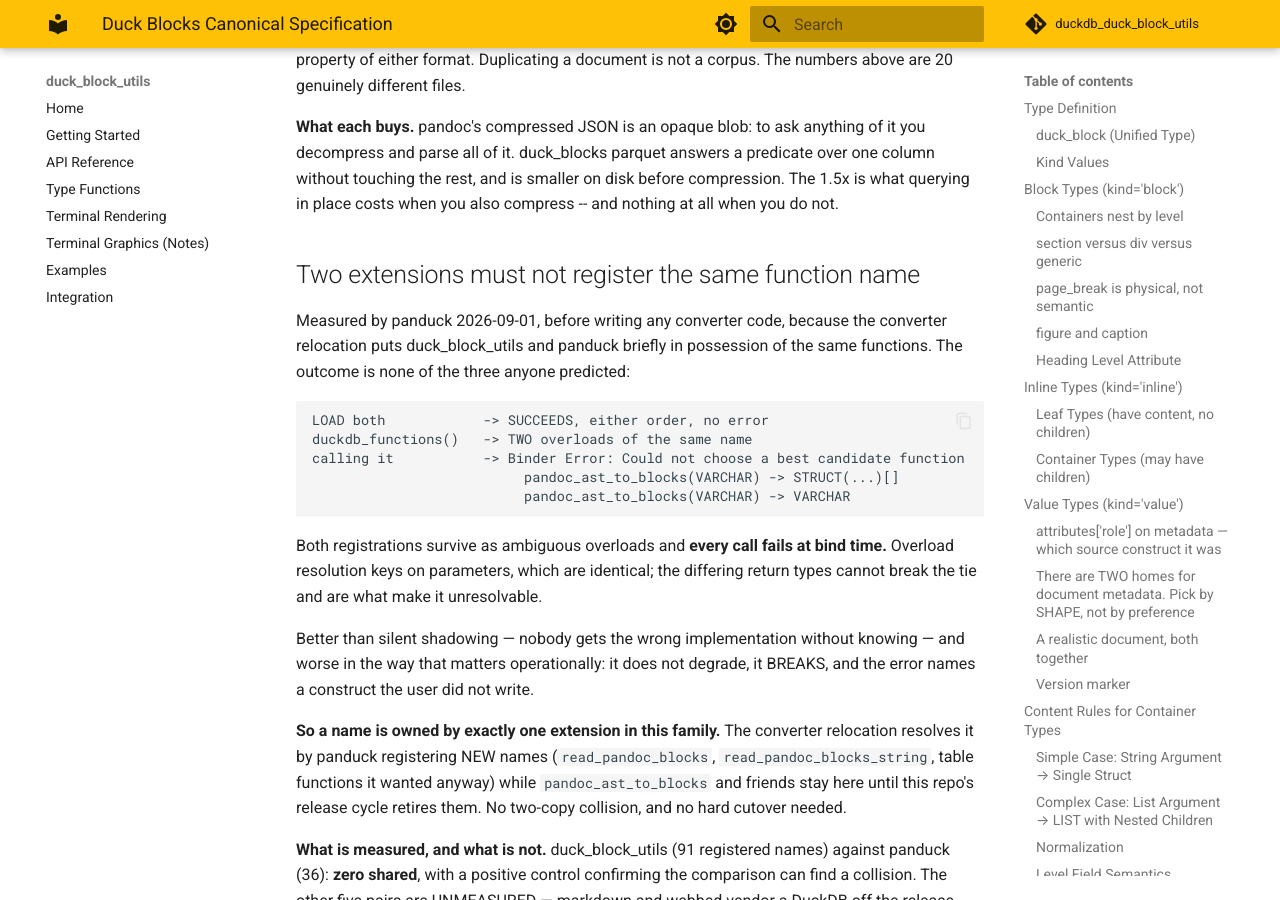
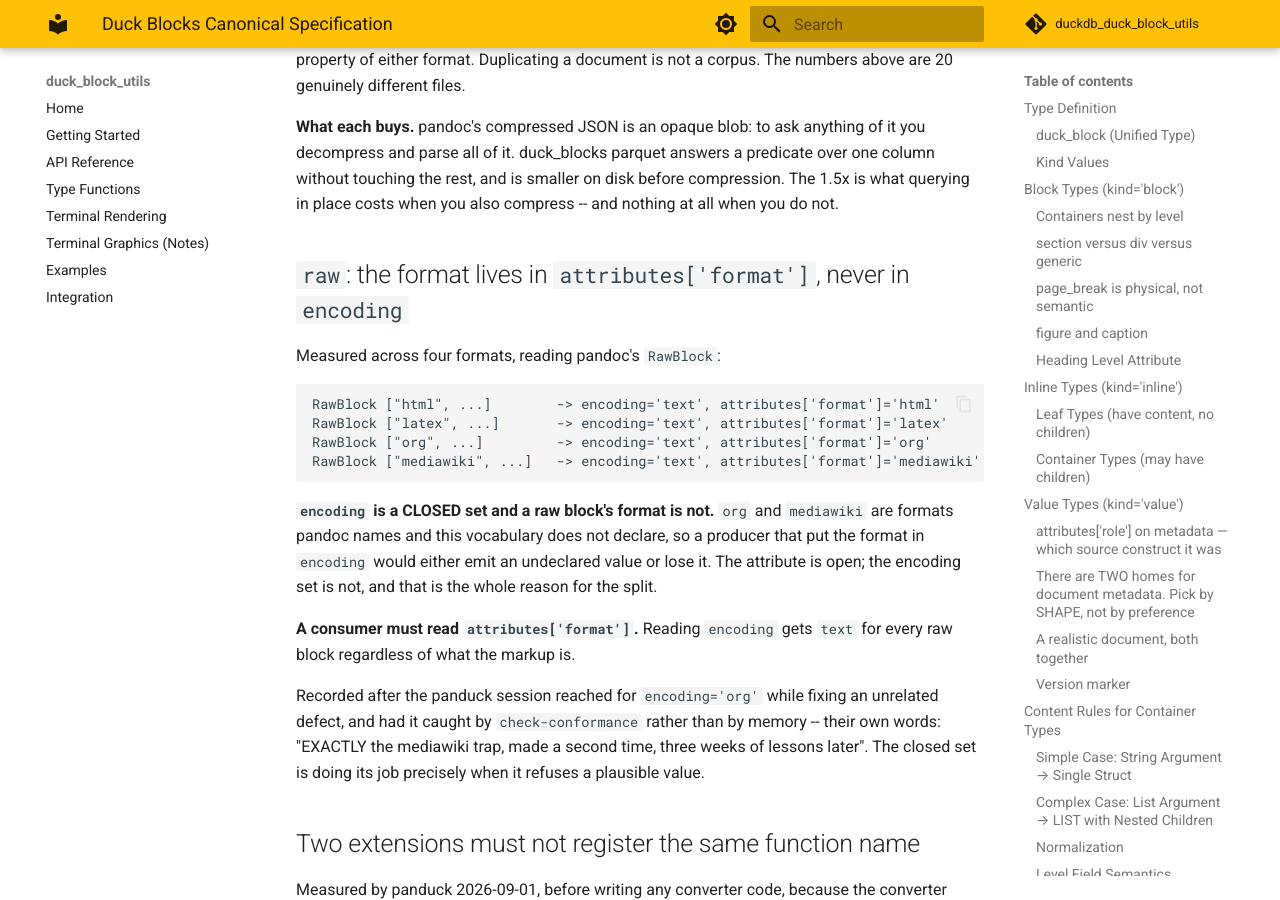
Before and after one commit to teaguesterling/duckdb_duck_block_utils, an MkDocs documentation site: the page built from docs/duck_blocks_spec.md, in a window 1280 px wide and 900 px high, scrolled down 35617 px. Built offline with MkDocs 1.6.1 and Material for MkDocs 9.7.7, drawn with Linux system fonts in a browser that asks for light colours; comment, search, counter and statistics services are not loaded.

Commit message:
docs(spec): a raw block's format is attributes['format'], never encoding
Measured across html, latex, org and mediawiki: this reader emits encoding='text' for
every RawBlock and puts the format in the attribute, including for formats that ARE
declared encodings.

The reason is the closed set. org and mediawiki are formats pandoc names and this
vocabulary does not declare, so a producer putting the format in encoding either
emits an undeclared value or loses it. The attribute is open; the encoding set is not,
and that split is the point rather than an accident.

So a consumer must read the format attribute -- reading encoding gets text for
every raw block whatever the markup is.

Recorded after the panduck session reached for encoding='org' while fixing an unrelated
defect and had it caught by check-conformance rather than by memory. Their words:
EXACTLY the mediawiki trap, made a second time, three weeks of lessons later. A closed
set is doing its job precisely when it refuses a plausible value.

Co-Authored-By: Claude Opus 5 (1M context) <noreply@anthropic.com>
Claude-Session: https://claude.ai/code/session_01SfVPdB9vPCrcPu7BGTBFGt

````diff
--- a/docs/duck_blocks_spec.md
+++ b/docs/duck_blocks_spec.md
@@ -1519,6 +1519,30 @@ column without touching the rest, and is smaller on disk before compression. The
 1.5x is what querying in place costs when you also compress -- and nothing at all when
 you do not.
 
+## `raw`: the format lives in `attributes['format']`, never in `encoding`
+
+Measured across four formats, reading pandoc's `RawBlock`:
+
+```
+RawBlock ["html", ...]        -> encoding='text', attributes['format']='html'
+RawBlock ["latex", ...]       -> encoding='text', attributes['format']='latex'
+RawBlock ["org", ...]         -> encoding='text', attributes['format']='org'
+RawBlock ["mediawiki", ...]   -> encoding='text', attributes['format']='mediawiki'
+```
+
+**`encoding` is a CLOSED set and a raw block's format is not.** `org` and `mediawiki`
+are formats pandoc names and this vocabulary does not declare, so a producer that put
+the format in `encoding` would either emit an undeclared value or lose it. The attribute
+is open; the encoding set is not, and that is the whole reason for the split.
+
+**A consumer must read `attributes['format']`.** Reading `encoding` gets `text` for every
+raw block regardless of what the markup is.
+
+Recorded after the panduck session reached for `encoding='org'` while fixing an
+unrelated defect, and had it caught by `check-conformance` rather than by memory --
+their own words: "EXACTLY the mediawiki trap, made a second time, three weeks of lessons
+later". The closed set is doing its job precisely when it refuses a plausible value.
+
 ## Two extensions must not register the same function name
 
 Measured by panduck 2026-09-01, before writing any converter code, because the
````
